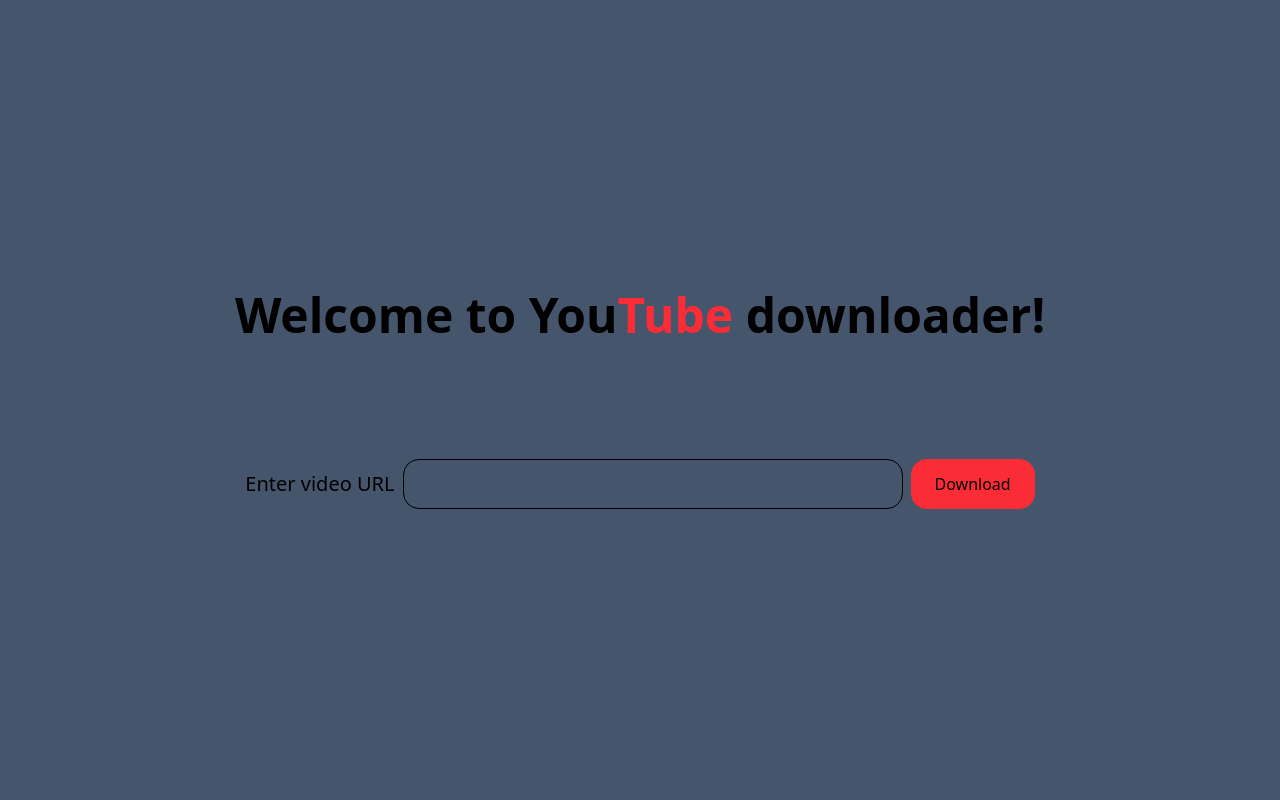
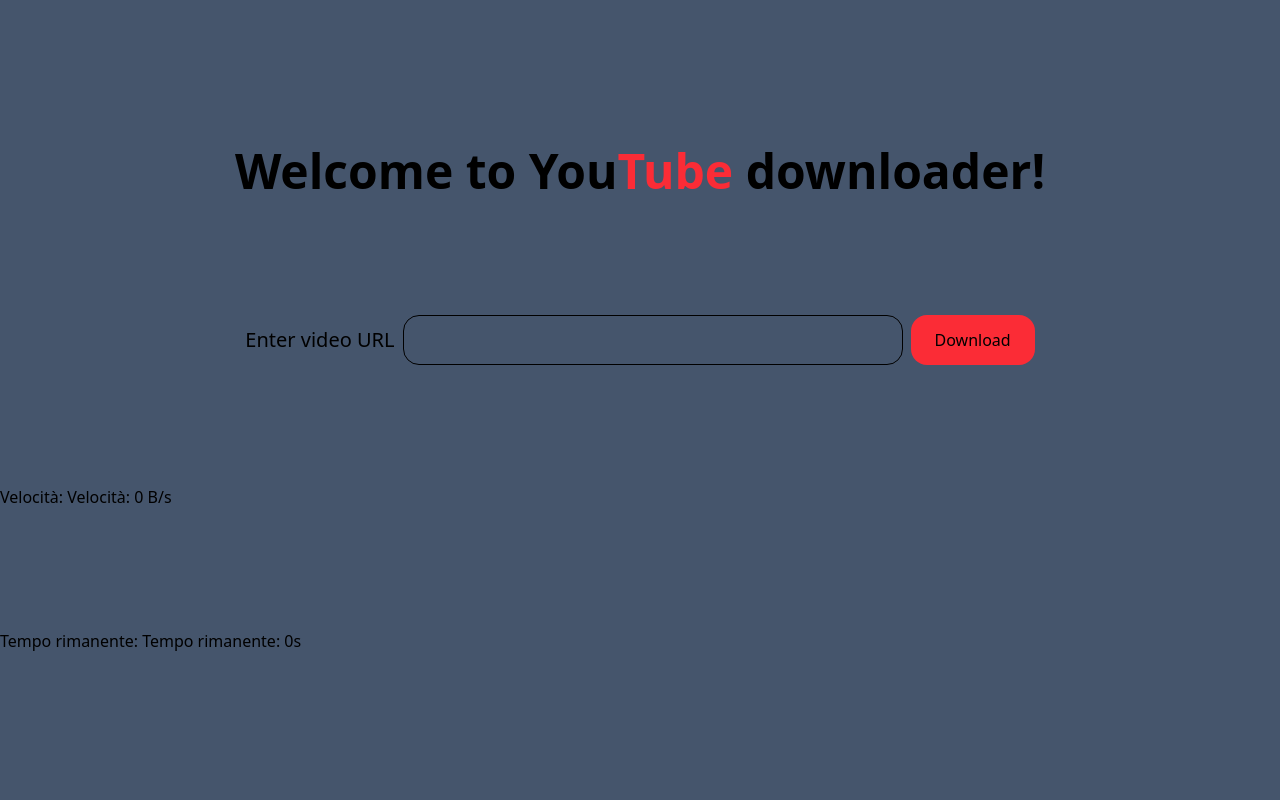
Before and after one commit to RykerWilder/yt-downloader, a Flask app: page / in a window 1280 px wide. Run offline with Flask 3, Linux system fonts and the light colour scheme.

Commit message:
feat: script for download speed and time remaining

```diff
--- a/main.py
+++ b/main.py
@@ -1,8 +1,34 @@
-from flask import Flask, request, send_file, render_template, after_this_request
+from flask import Flask, request, send_file, render_template, jsonify
 from yt_dlp import YoutubeDL
 import os
+import re
 
 app = Flask(__name__)
+
+# Variabile globale per memorizzare lo stato del download
+download_status = {
+    "speed": "0 B/s",
+    "eta": "0s",
+    "downloaded_bytes": 0,
+    "total_bytes": 0,
+}
+
+# Funzione per rimuovere i codici di colore ANSI
+def clean_ansi_codes(text):
+    """
+    Rimuove i codici di colore ANSI da una stringa.
+    """
+    ansi_escape = re.compile(r'\x1B(?:[@-Z\\-_]|\[[0-?]*[ -/]*[@-~])')
+    return ansi_escape.sub('', text)
+
+# Funzione di callback per il progresso del download
+def progress_hook(d):
+    global download_status
+    if d['status'] == 'downloading':
+        download_status["speed"] = clean_ansi_codes(d.get('_speed_str', '0 B/s'))
+        download_status["eta"] = clean_ansi_codes(d.get('_eta_str', '0s'))
+        download_status["downloaded_bytes"] = d.get('downloaded_bytes', 0)
+        download_status["total_bytes"] = d.get('total_bytes', 0)
 
 @app.route("/")
 def index():
@@ -10,6 +36,7 @@ def index():
 
 @app.route("/download", methods=["POST"])
 def download():
+    global download_status
     # Ottieni l'URL dal modulo HTML
     link = request.form["url"]
 
@@ -17,7 +44,7 @@ def download():
     ydl_opts = {
         'format': 'bestvideo+bestaudio/best',
         'merge_output_format': 'mp4',
-        'outtmpl': '%(title)s.%(ext)s',  # Salva il video nella directory corrente
+        'progress_hooks': [progress_hook],  # Aggiungi l'hook per il progresso
     }
 
     try:
@@ -26,15 +53,6 @@ def download():
             info_dict = ydl.extract_info(link, download=True)
             video_title = info_dict['title']
             video_filename = f"{video_title}.mp4"
-
-        # Funzione per eliminare il file dopo il download
-        @after_this_request
-        def remove_file(response):
-            try:
-                os.remove(video_filename)
-            except Exception as e:
-                app.logger.error(f"Errore durante l'eliminazione del file: {e}")
-            return response
 
         # Restituisci il file come risposta
         return send_file(
@@ -46,5 +64,10 @@ def download():
     except Exception as e:
         return f"<h1>Errore durante il download: {e}</h1>"
 
+@app.route("/status")
+def status():
+    global download_status
+    return jsonify(download_status)
+
 if __name__ == "__main__":
     app.run(debug=True)
--- /dev/null
+++ b/static/js/script.js
@@ -0,0 +1,43 @@
+document.addEventListener("DOMContentLoaded", () => {
+    const form = document.getElementById("download-form");
+    const speedElement = document.getElementById("speed");
+    const etaElement = document.getElementById("eta");
+
+    if (form && speedElement && etaElement) {
+        form.addEventListener("submit", async (e) => {
+            e.preventDefault();
+            const url = document.getElementById("url").value;
+
+            // Avvia il download
+            const response = await fetch("/download", {
+                method: "POST",
+                headers: {
+                    "Content-Type": "application/x-www-form-urlencoded",
+                },
+                body: `url=${encodeURIComponent(url)}`,
+            });
+
+            if (response.ok) {
+                const blob = await response.blob();
+                const downloadUrl = window.URL.createObjectURL(blob);
+                const a = document.createElement("a");
+                a.href = downloadUrl;
+                a.download = "video.mp4";
+                document.body.appendChild(a);
+                a.click();
+                window.URL.revokeObjectURL(downloadUrl);
+            }
+        });
+
+        // Aggiorna lo stato del download ogni secondo
+        setInterval(async () => {
+            const response = await fetch("/status");
+            const status = await response.json();
+
+            speedElement.textContent = `Velocità: ${status.speed}`;
+            etaElement.textContent = `Tempo rimanente: ${status.eta}`;
+        }, 1000);
+    } else {
+        console.error("Uno o più elementi del DOM non sono stati trovati.");
+    }
+});
--- a/templates/index.html
+++ b/templates/index.html
@@ -11,11 +11,15 @@
 <body>
     <main class="h-[100vh] flex flex-col items center justify-center gap-30 bg-slate-600">
         <h1 class="text-center font-bold bg text-5xl">Welcome to You<span class="text-red-500">Tube</span> downloader!</h1>
-        <form method="POST" action="/download" class="flex justify-center items-center h-[50px]">
+        <form method="POST" action="/download" class="flex justify-center items-center h-[50px]" id="download-form">
             <label for="url" class="text-xl mr-2">Enter video URL</label>
             <input type="text" id="url" name="url" required class="p-4 border mr-2 rounded-2xl w-[500px] h-full focus:outline-none">
             <button type="submit" class="px-6 rounded-2xl cursor-pointer bg-red-500 h-full">Download</button>
         </form>
+        <p>Velocità: <span id="speed">0 B/s</span></p>
+        <p>Tempo rimanente: <span id="eta">0s</span></p>
+        <!-- Includi il file JavaScript esterno -->
+        <script src="{{ url_for('static', filename='js/script.js') }}"></script>
     </main>
 </body>
 </html>
```
Also changed, not shown: 1 other file.
